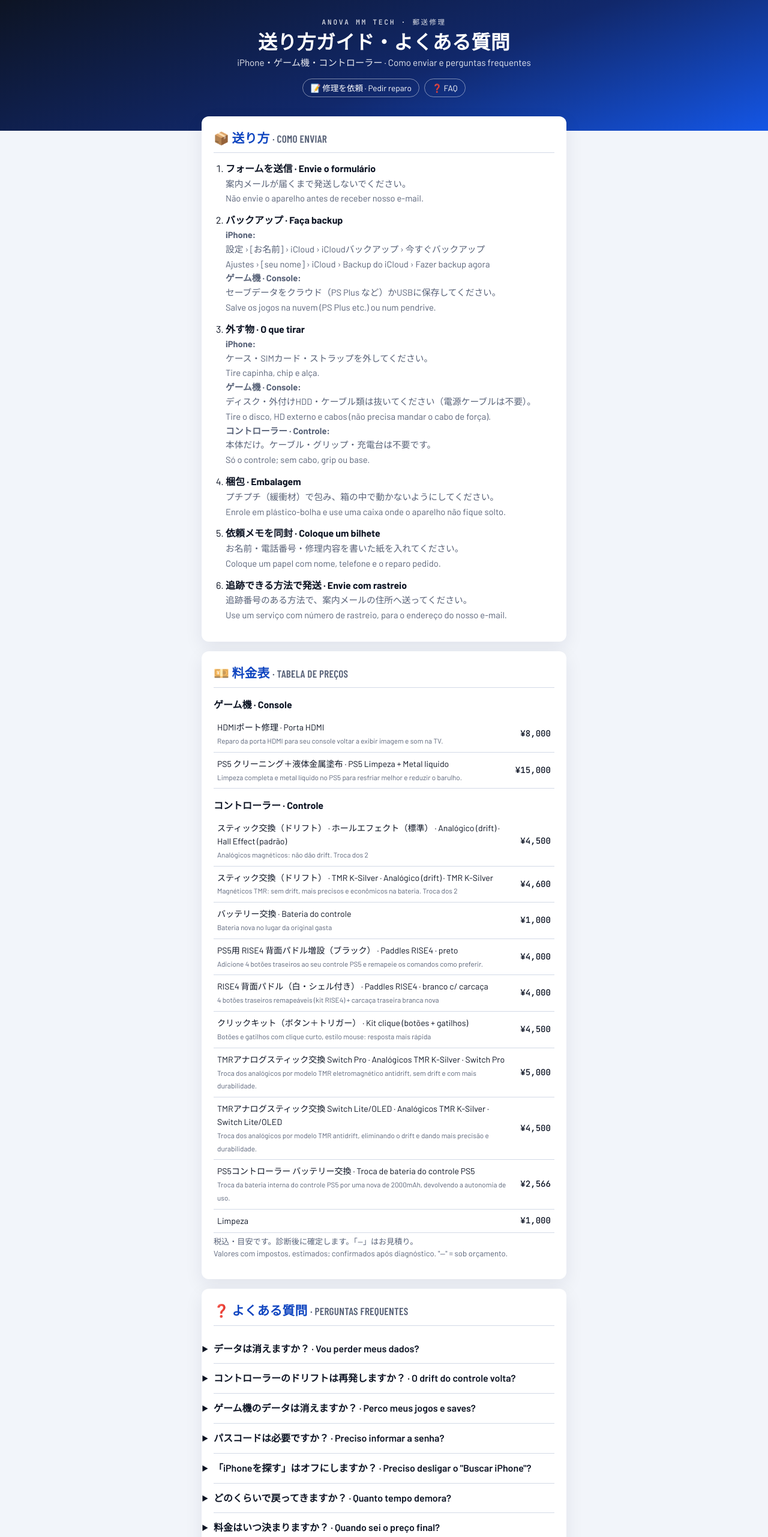
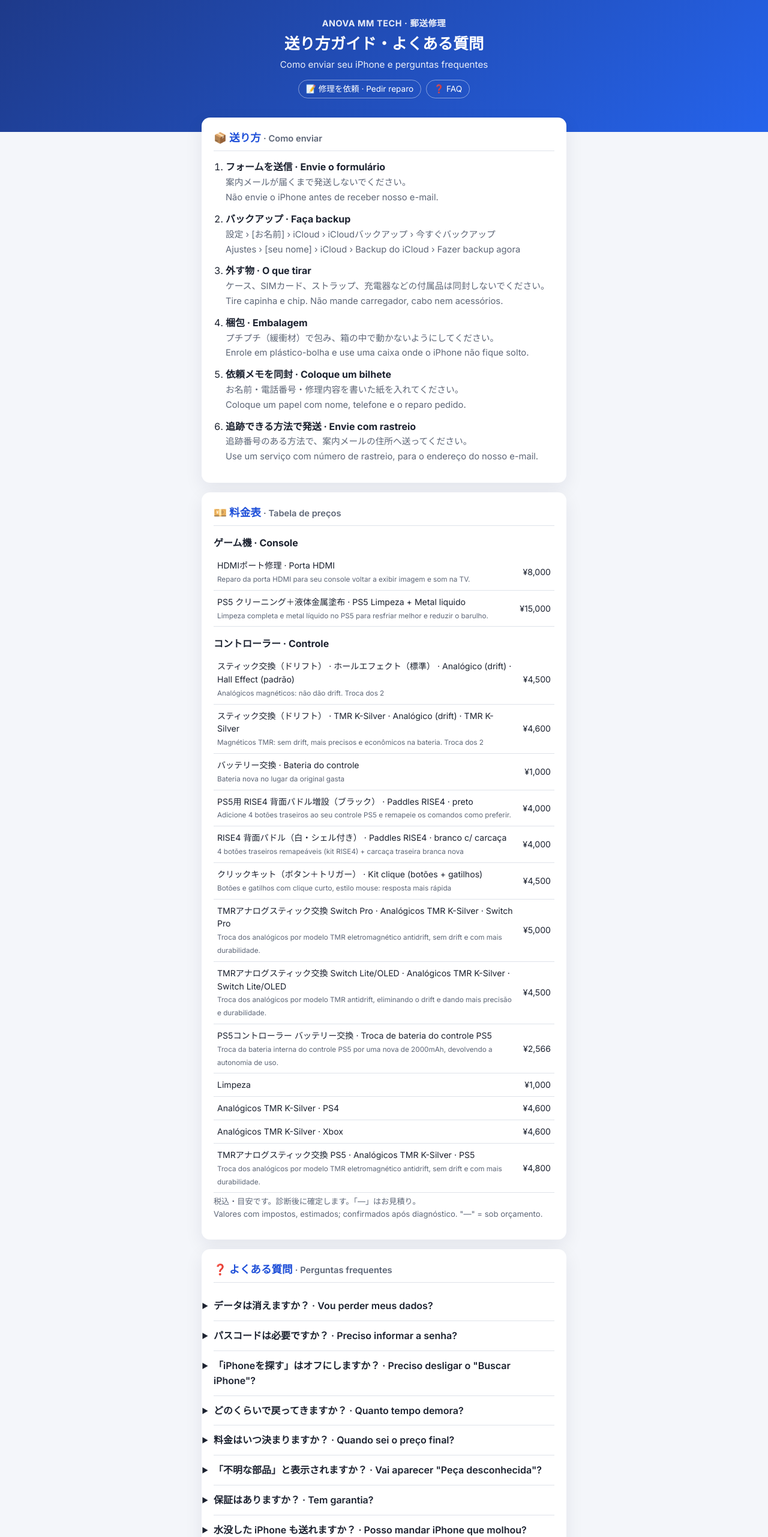
Before and after one commit to aln244vr/formulario-reparo-iphone, a plain HTML site: page guia.html in a window 1280 px wide. Shown: the top 2563 px of the page at 60% size. Drawn offline with nearby package versions, Linux system fonts and the light colour scheme.

Commit message:
Volta o site do cliente para antes do Prompt Mestre
Desfaz as Fases 2 e 3 no formulário, guia, confirmação, painel do
catálogo e catálogo (visual, contato LINE/WhatsApp, guia genérico,
remoção dos TMR soltos). Mantém o nome Anova MM Tech, o CLAUDE.md e
o docs/PROMPT-MESTRE.md.

Co-Authored-By: Claude Opus 5.5 <noreply@anthropic.com>
Claude-Session: https://claude.ai/code/session_01Q19BGiC1q6DcnS9eJxQs4z

```diff
--- a/assets/catalogo.json
+++ b/assets/catalogo.json
@@ -517,6 +517,29 @@
           "preco": 1000
         },
         {
+          "id": "analogicos-tmr-k-silver--3",
+          "pt": "Analógicos TMR K-Silver · PS4",
+          "jp": "Analógicos TMR K-Silver · PS4",
+          "grupo": "custom",
+          "preco": 4600
+        },
+        {
+          "id": "analogicos-tmr-k-silver--4",
+          "pt": "Analógicos TMR K-Silver · Xbox",
+          "jp": "Analógicos TMR K-Silver · Xbox",
+          "grupo": "custom",
+          "preco": 4600
+        },
+        {
+          "id": "analogicos-tmr-k-silver--5",
+          "pt": "Analógicos TMR K-Silver · PS5",
+          "jp": "TMRアナログスティック交換 PS5",
+          "grupo": "custom",
+          "dpt": "Troca dos analógicos por modelo TMR eletromagnético antidrift, sem drift e com mais durabilidade.",
+          "djp": "ドリフトのない TMR 電磁式アナログスティックに交換します。耐久性が向上します。",
+          "preco": 4800
+        },
+        {
           "id": "outro",
           "pt": "Diagnóstico / Outro",
           "jp": "診断・その他",
@@ -527,10 +550,5 @@
       ],
       "precos": {}
     }
-  },
-  "ignorarDoCaixa": [
-    "Analógicos TMR K-Silver · PS5",
-    "Analógicos TMR K-Silver · PS4",
-    "Analógicos TMR K-Silver · Xbox"
-  ]
+  }
 }
--- a/assets/config.js
+++ b/assets/config.js
@@ -12,10 +12,7 @@ window.LOJA = {
   // Deixe vazio ("") enquanto não quiser publicar o endereço.
   // O endereço também pode ir só no e-mail de resposta.
   enderecoEnvio: "",
-  garantia: "修理後90日間 · 90 dias após o reparo",
-  // Contato que aparece para o cliente (deixe "" para esconder o botão).
-  line: "",      // link de amigo do LINE, ex.: "https://line.me/ti/p/xxxxxxxx"
-  whatsapp: "",  // número com DDI, só dígitos, ex.: "819012345678"
+  garantia: "", // Ex.: "修理後90日間 (90 dias após o reparo)"
 };
 
 /*
--- a/assets/style.css
+++ b/assets/style.css
@@ -1,29 +1,26 @@
-/* Anova MM Tech — estilos compartilhados (mesmos tokens do painel Pedidos & Caixa) */
+/* Yūsō Shūri — estilos compartilhados */
 :root {
-  --bg: #f2f5fa;
+  --bg: #f4f6fa;
   --card: #ffffff;
-  --text: #0d1424;
-  --muted: #586278;
-  --line: #d3dae7;
-  --brand: #1456e6;
-  --brand-dark: #0f45c0;
-  --brand-soft: #e8effd;
-  --ok: #1f7a3d;
-  --ok-soft: #e7f4ec;
-  --warn: #a85a00;
-  --warn-soft: #fdf3e4;
-  --err: #c3202d;
-  --radius: 12px;
-  --display: "Barlow Condensed", "Arial Narrow", Arial, sans-serif;
-  --body: "Barlow", "Hiragino Sans", "Noto Sans JP", system-ui, -apple-system, sans-serif;
-  --mono: "JetBrains Mono", ui-monospace, Menlo, monospace;
+  --text: #1c2230;
+  --muted: #5d6677;
+  --line: #dfe3ea;
+  --brand: #2563eb;
+  --brand-dark: #1d4ed8;
+  --brand-soft: #eaf1ff;
+  --ok: #15803d;
+  --ok-soft: #e8f7ee;
+  --warn: #b45309;
+  --warn-soft: #fff6e6;
+  --err: #dc2626;
+  --radius: 14px;
 }
 
 * { box-sizing: border-box; }
 
 body {
   margin: 0;
-  font-family: var(--body);
+  font-family: "Inter", "Hiragino Sans", "Noto Sans JP", system-ui, sans-serif;
   background: var(--bg);
   color: var(--text);
   line-height: 1.55;
@@ -36,14 +33,13 @@ a { color: var(--brand); }
 
 /* Topo */
 .top {
-  background: linear-gradient(160deg, #0d1424 0%, #11286b 55%, #1456e6 100%);
+  background: linear-gradient(135deg, #1e3a8a, #2563eb);
   color: #fff;
   padding: 28px 16px 56px;
   text-align: center;
 }
-.top .brand { font-family: var(--mono); font-weight: 500; letter-spacing: .22em; text-transform: uppercase; opacity: .85; font-size: .72rem; }
-.top h1 { margin: 6px 0 6px; font-family: var(--display); font-weight: 700; text-transform: uppercase; letter-spacing: .01em; font-size: 2rem; line-height: 1.1; }
-.top h1 [lang=ja], .top h1:lang(ja) { text-transform: none; }
+.top .brand { font-weight: 700; letter-spacing: .04em; opacity: .9; font-size: .9rem; }
+.top h1 { margin: 6px 0 6px; font-size: 1.6rem; line-height: 1.3; }
 .top p { margin: 0; opacity: .9; font-size: .95rem; }
 
 .nav { display: flex; gap: 8px; justify-content: center; flex-wrap: wrap; margin-top: 14px; }
@@ -72,7 +68,7 @@ a { color: var(--brand); }
 }
 
 h2 {
-  font-family: var(--display); text-transform: uppercase; letter-spacing: .01em; font-size: 1.3rem; margin: 0 0 14px; padding-bottom: 8px;
+  font-size: 1.1rem; margin: 0 0 14px; padding-bottom: 8px;
   border-bottom: 1px solid var(--line); color: var(--brand-dark);
 }
 h2 small { color: var(--muted); font-weight: 600; }
@@ -96,7 +92,7 @@ input[type=text], input[type=tel], input[type=email], select, textarea {
 }
 textarea { resize: vertical; }
 input:focus, select:focus, textarea:focus {
-  outline: none; border-color: var(--brand); box-shadow: 0 0 0 3px rgba(20, 86, 230, .2);
+  outline: none; border-color: var(--brand); box-shadow: 0 0 0 3px rgba(37, 99, 235, .2);
 }
 select:disabled { background: #f1f3f6; color: var(--muted); }
 input[type=file] { width: 100%; font-size: .9rem; }
@@ -144,14 +140,14 @@ input[type=file] { width: 100%; font-size: .9rem; }
 
 /* Estimativa */
 .estimate { display: flex; justify-content: space-between; align-items: center; gap: 12px; }
-.estimate strong { font-family: var(--mono); font-weight: 500; font-size: 1.3rem; text-align: right; font-variant-numeric: tabular-nums; }
+.estimate strong { font-size: 1.3rem; text-align: right; }
 .estimate strong.as-text { font-size: 1rem; }
 
 /* Tabela de preços */
 table { width: 100%; border-collapse: collapse; font-size: .88rem; }
 th, td { padding: 8px 6px; border-bottom: 1px solid var(--line); text-align: left; }
 th { color: var(--muted); font-weight: 600; }
-td.num { text-align: right; white-space: nowrap; font-family: var(--mono); font-variant-numeric: tabular-nums; }
+td.num { text-align: right; white-space: nowrap; }
 .table-scroll { overflow-x: auto; }
 
 /* FAQ */
@@ -251,10 +247,3 @@ label.sub { font-weight: 500; font-size: .85rem; color: var(--muted); margin-bot
 .wz-sum button { justify-self: start; border: 0; background: none; color: var(--brand); font: inherit; font-weight: 600; padding: 0; cursor: pointer; font-size: .85rem; }
 #models > button { border: 1.5px dashed var(--line); background: #fff; border-radius: 10px; padding: 11px 8px; font: inherit; font-size: .88rem; font-weight: 600; color: var(--muted); cursor: pointer; }
 #models > button[aria-pressed="true"] { border-color: var(--brand); color: var(--brand-dark); background: var(--brand-soft); }
-
-/* contato da loja (LINE / WhatsApp), só aparece se estiver em config.js */
-.contact { display: flex; gap: 8px; flex-wrap: wrap; justify-content: center; margin: 14px 0 0; }
-.contact a { flex: 1 1 140px; text-align: center; }
-.btn-line { background: #06c755; color: #fff; }
-.btn-wa { background: #1f7a3d; color: #fff; }
-.price-tag { font-family: var(--mono); font-variant-numeric: tabular-nums; }
--- a/guia.html
+++ b/guia.html
@@ -5,8 +5,8 @@
   <meta name="viewport" content="width=device-width, initial-scale=1.0">
   <title>送り方・FAQ | Anova MM Tech</title>
   <meta name="description" content="Anova MM Tech：iPhone・ゲーム機・コントローラー修理の送り方とよくある質問 — Como enviar e perguntas frequentes.">
-  <meta name="theme-color" content="#0d1424">
-  <link href="https://fonts.googleapis.com/css2?family=Barlow:wght@400;500;600;700&family=Barlow+Condensed:wght@600;700&family=JetBrains+Mono:wght@500&display=swap" rel="stylesheet">
+  <meta name="theme-color" content="#1e3a8a">
+  <link href="https://fonts.googleapis.com/css2?family=Inter:wght@400;600;700&display=swap" rel="stylesheet">
   <link rel="stylesheet" href="assets/style.css">
 </head>
 <body>
@@ -14,7 +14,7 @@
 <header class="top">
   <div class="brand">ANOVA MM TECH · 郵送修理</div>
   <h1>送り方ガイド・よくある質問</h1>
-  <p>iPhone・ゲーム機・コントローラー · Como enviar e perguntas frequentes</p>
+  <p>Como enviar seu iPhone e perguntas frequentes</p>
   <nav class="nav">
     <a href="index.html">📝 修理を依頼 · Pedir reparo</a>
     <a href="#faq">❓ FAQ</a>
@@ -28,25 +28,22 @@
     <ol class="guide">
       <li>
         <b>フォームを送信 · Envie o formulário</b>
-        <span>案内メールが届くまで発送しないでください。<br>Não envie o aparelho antes de receber nosso e-mail.</span>
+        <span>案内メールが届くまで発送しないでください。<br>Não envie o iPhone antes de receber nosso e-mail.</span>
       </li>
       <li>
         <b>バックアップ · Faça backup</b>
-        <span><b>iPhone:</b> 設定 › [お名前] › iCloud › iCloudバックアップ › 今すぐバックアップ<br>
-        Ajustes › [seu nome] › iCloud › Backup do iCloud › Fazer backup agora<br>
-        <b>ゲーム機 · Console:</b> セーブデータをクラウド（PS Plus など）かUSBに保存してください。<br>
-        Salve os jogos na nuvem (PS Plus etc.) ou num pendrive.</span>
+        <span>設定 › [お名前] › iCloud › iCloudバックアップ › 今すぐバックアップ<br>
+        Ajustes › [seu nome] › iCloud › Backup do iCloud › Fazer backup agora</span>
       </li>
       <li>
         <b>外す物 · O que tirar</b>
-        <span><b>iPhone:</b> ケース・SIMカード・ストラップを外してください。<br>Tire capinha, chip e alça.<br>
-        <b>ゲーム機 · Console:</b> ディスク・外付けHDD・ケーブル類は抜いてください（電源ケーブルは不要）。<br>Tire o disco, HD externo e cabos (não precisa mandar o cabo de força).<br>
-        <b>コントローラー · Controle:</b> 本体だけ。ケーブル・グリップ・充電台は不要です。<br>Só o controle; sem cabo, grip ou base.</span>
+        <span>ケース、SIMカード、ストラップ、充電器などの付属品は同封しないでください。<br>
+        Tire capinha e chip. Não mande carregador, cabo nem acessórios.</span>
       </li>
       <li>
         <b>梱包 · Embalagem</b>
         <span>プチプチ（緩衝材）で包み、箱の中で動かないようにしてください。<br>
-        Enrole em plástico-bolha e use uma caixa onde o aparelho não fique solto.</span>
+        Enrole em plástico-bolha e use uma caixa onde o iPhone não fique solto.</span>
       </li>
       <li>
         <b>依頼メモを同封 · Coloque um bilhete</b>
@@ -78,18 +75,6 @@
     </details>
 
     <details>
-      <summary>コントローラーのドリフトは再発しますか？ · O drift do controle volta?</summary>
-      <p>ホールエフェクト・TMR スティックは磁気センサーなので、通常のスティックより摩耗に強く、ドリフトが起きにくいです。<br>
-      Os analógicos Hall Effect e TMR usam sensor magnético: gastam muito menos e quase não dão drift de novo.</p>
-    </details>
-
-    <details>
-      <summary>ゲーム機のデータは消えますか？ · Perco meus jogos e saves?</summary>
-      <p>清掃・HDMI・ファン修理では通常データは消えませんが、念のためバックアップをお願いします。ストレージ交換の場合は初期化が必要です。<br>
-      Limpeza, HDMI e ventoinha normalmente não apagam nada, mas faça backup. Na troca de HD/SSD o console precisa ser formatado.</p>
-    </details>
-
-    <details>
       <summary>パスコードは必要ですか？ · Preciso informar a senha?</summary>
       <p>修理後の動作確認に必要な場合は、メールで別途ご連絡します。フォームにはパスコードを書かないでください。<br>
       Se precisarmos para testar o aparelho, pedimos por e-mail. Não escreva a senha no formulário.</p>
@@ -104,7 +89,7 @@
     <details>
       <summary>どのくらいで戻ってきますか？ · Quanto tempo demora?</summary>
       <p>修理内容と部品の在庫によって変わります。到着後、診断してからメールで目安をお知らせします。<br>
-      Depende do reparo e das peças. Depois que o aparelho chegar e for avaliado, avisamos o prazo por e-mail.</p>
+      Depende do reparo e das peças. Depois que o iPhone chegar e for avaliado, avisamos o prazo por e-mail.</p>
     </details>
 
     <details>
@@ -125,20 +110,18 @@
     </details>
 
     <details>
-      <summary>水没した機器も送れますか？ · Posso mandar aparelho que molhou?</summary>
+      <summary>水没した iPhone も送れますか？ · Posso mandar iPhone que molhou?</summary>
       <p>はい。電源を入れたり充電したりせず、できるだけ早くご依頼ください。<br>
       Sim. Não tente ligar nem carregar, e peça o reparo o quanto antes.</p>
     </details>
   </section>
 
   <a href="index.html" class="btn btn-primary" style="display:block">修理を依頼する · Pedir reparo</a>
-  <div data-contato hidden></div>
 </main>
 
 <footer>© Anova MM Tech</footer>
 
 <script src="assets/config.js"></script>
-<script src="assets/contato.js"></script>
 <script>
 (function () {
   const L = window.LOJA || {};
```
Also changed, not shown: admin.html (+3 -6 lines), assets/contato.js (deleted, +0 -21 lines), assets/form.js (+3 -15 lines), confirmacao.html (+2 -5 lines), index.html (+2 -4 lines), 1 other file.
